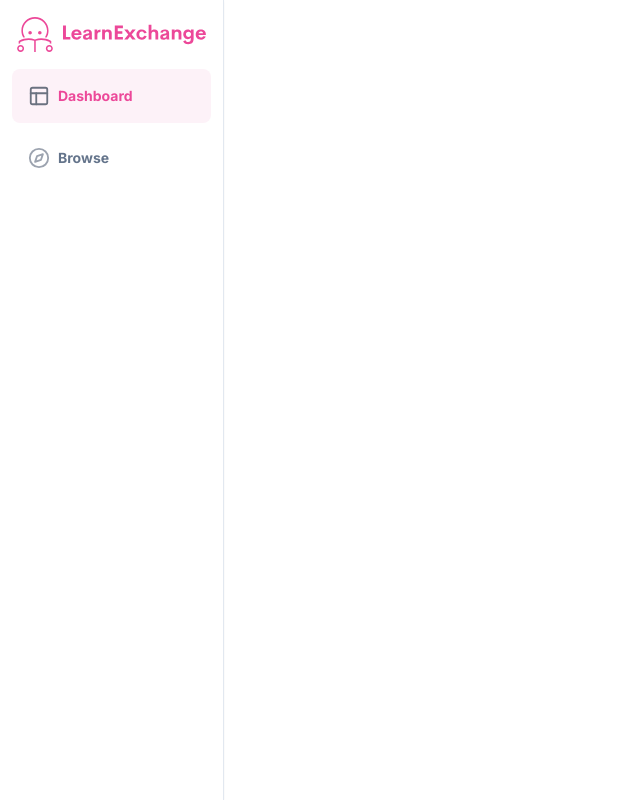
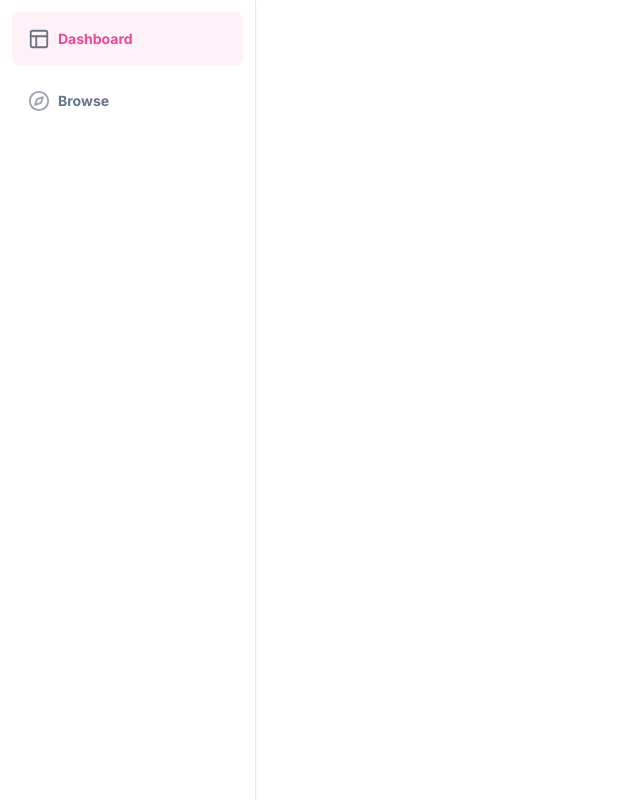
Before and after one commit to jayjang0209/LeanExchange, a Next.js app: page / in a window 1280 px wide. Shown: the whole page, without its empty margins (0-640 px from the left). Built offline with nearby package versions, Linux system fonts and the light colour scheme.

Commit message:
restyle sidebar

```diff
--- a/app/(dashboard)/_components/sidebar.tsx
+++ b/app/(dashboard)/_components/sidebar.tsx
@@ -4,10 +4,7 @@ import SidebarRoutes from './sidebar-routes'
 
 export default function Sidebar() {
   return (
-    <div className='h-full border-r flex flex-col overflow-y-auto bg-white shadow-sm'>
-        <div className="p-3">
-            <Logo />
-        </div>
+    <div className='w-[16rem] h-full border-r flex flex-col overflow-y-auto bg-white shadow-sm pt-3'>
         <div className='flex flex-col w-full'>
             <SidebarRoutes />
         </div>
```
